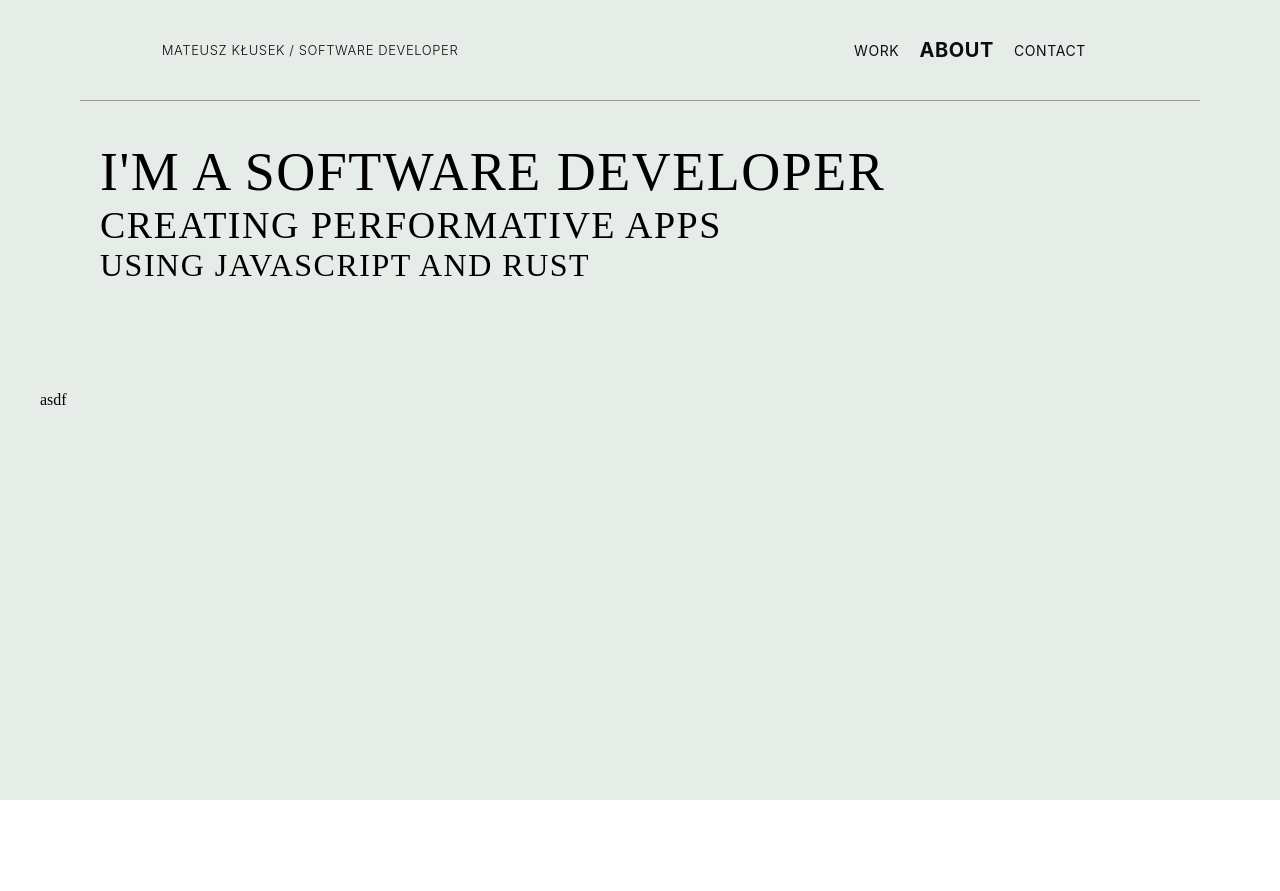
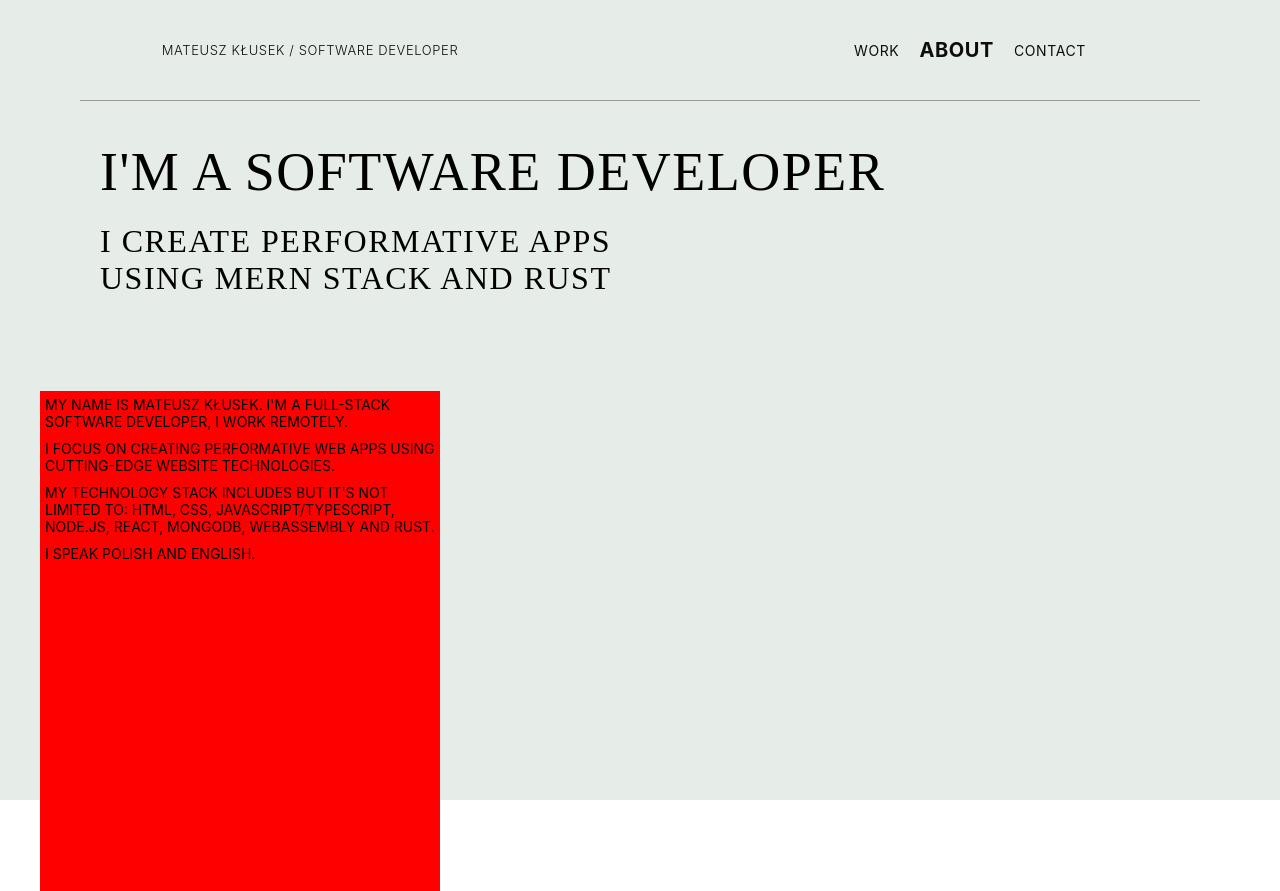
Before and after one commit to MateuszKlusek/PortfolioWebsite, a React (Create React App) app in the folder client/: page /work in a window 1280 px wide. Both pictures are taken after a click on the element "ABOUT". Before the commit the page ends 800 px from the top, so only its background shows below. Built offline with nearby package versions, Linux system fonts and the light colour scheme.

Commit message:
cleaning some stuff

```diff
--- a/client/public/index.html
+++ b/client/public/index.html
@@ -24,7 +24,7 @@
       work correctly both with client-side routing and a non-root public URL.
       Learn how to configure a non-root public URL by running `npm run build`.
     -->
-    <title>React App</title>
+    <title> Mateusz Kłusek - portfolio</title>
     <style>
       html,
       body {
--- a/client/src/components/About/About.jsx
+++ b/client/src/components/About/About.jsx
@@ -3,7 +3,12 @@
 import * as S from "./About.styled"
 
 const About = () => {
-return <S.AboutContainer>asdf</S.AboutContainer>;
+return <S.AboutContainer>
+            <S.Text>My name is Mateusz Kłusek. I'm a full-stack software developer, I work remotely.  </S.Text>
+            <S.Text>I focus on creating performative web apps using cutting-edge website technologies. </S.Text>
+            <S.Text>My technology stack includes but it's not limited to: HTML, CSS, JavaScript/Typescript, Node.js, React, MongoDB, WebAssembly and Rust. </S.Text>
+            <S.Text>I speak polish and english.</S.Text>
+</S.AboutContainer>;
 };
 
 export default About;
--- a/client/src/components/About/About.styled.jsx
+++ b/client/src/components/About/About.styled.jsx
@@ -1,3 +1,17 @@
 import styled from "styled-components"
 
-export const AboutContainer = styled.div``
+export const AboutContainer = styled.div`
+    min-height: 500px;
+    display: flex;
+    flex-direction: column;
+    text-transform: uppercase;
+    font-family: 'Inter', sans-serif;
+    font-weight: 400;
+    font-size: 14px;
+    max-width: 400px;
+    background-color: red;
+`
+
+export const Text = styled.div`
+    padding: 5px
+`
--- a/client/src/components/MainTitle/MainTitle.jsx
+++ b/client/src/components/MainTitle/MainTitle.jsx
@@ -4,14 +4,14 @@ import * as S from "./MainTitle.styled"
 
 const MainTitle = () => {
 return <S.MainTitleContainer>
-    <S.Text fontSize={54}>
+    <S.Text fontSize={54} paddingBottom={20}>
         I'm  a software developer
     </S.Text>
-    <S.Text fontSize={38}>
-        creating performative apps
+    <S.Text fontSize={32} >
+        I create performative apps
     </S.Text>
     <S.Text fontSize={32}>
-        using Javascript and Rust
+        using MERN stack and Rust
     </S.Text>
 
 </S.MainTitleContainer>
--- a/client/src/components/MainTitle/MainTitle.styled.jsx
+++ b/client/src/components/MainTitle/MainTitle.styled.jsx
@@ -10,5 +10,6 @@ margin-top: 40px;
 `
 
 export const Text = styled.div`
-font-size: ${props=>`${props.fontSize}px`};
+   font-size: ${props=>`${props.fontSize}px`};
+   padding-bottom: ${props=>`${props.paddingBottom}px`}
 `
--- a/client/src/components/Project/Project.jsx
+++ b/client/src/components/Project/Project.jsx
@@ -1,25 +1,81 @@
 // react
-import { useLayoutEffect, useState } from "react";
+import { useLayoutEffect, useRef, useState } from "react";
 
 // styles
 import * as S from "./Project.styled"
 
 // hooks
-import { useParams } from "react-router-dom";
+import { useLocation, useNavigate, useParams } from "react-router-dom";
 import { projectsData } from "../../helpers/projectsData";
 
 // helpers
+import gsap from "gsap"
+
+// assets
+import multiplecountdownsmain from "./../../assets/multiplecountdowns/threecountdowns.png"
+import exploregithubmain from "./../../assets/exploregithub/mainoading.png"
+import vscodeclone from "./../../assets/vscodeclone/hellopage.png"
 
 const Project = () => {
-    const [id, setId] = useState("exploreGithub")
+    const [id, setId] = useState("")
     const params = useParams()
+    const location = useLocation()
+    let navigate = useNavigate();
+
     useLayoutEffect(()=>{
-        if (params.id in projectsData){
-            setId(params.id)
+        if (params.id in projectsData) setId(params.id)
+        if (location.pathname === "/work") setId("")
+    },[location])
+
+
+    // refs
+    const MainProjectImgRefs = useRef([])
+    const ProjectInfoRef = useRef()
+
+    // functions
+    const handleAnimation=(nb)=>{
+        const tl = gsap.timeline({onComplete: ()=>{
+        }})
+        var goToPosition = MainProjectImgRefs.current[0]
+        console.log(goToPosition);
+        var nbOfProjects = 3
+        for (var p=0; p<nbOfProjects; p++){
+            if (p!==nb){
+                MainProjectImgRefs.current[p].style.opacity= "0"
+            }
         }
-    },[params.id])
 
-    return <div>{projectsData[id].text}</div>;
+        tl.to(MainProjectImgRefs.current[nb], {
+            x:-340*nb,
+            duration: 0.22,
+        })
+        tl.to(ProjectInfoRef.current, {
+            opacity: 1,
+        })
+    }
+
+    return <>{
+        <S.ProjectEntryContainer>
+            <S.ProjectImagesContainer>
+                <S.MainProjectImg src={multiplecountdownsmain} alt="multiplecountdown" ref={(el)=>MainProjectImgRefs.current[0]=el}  onClick={()=>{
+                    handleAnimation(0)
+                }}/>
+                 <S.MainProjectImg src={vscodeclone} alt="vscodeclone" ref={(el)=>MainProjectImgRefs.current[1]=el}  onClick={()=>{
+                    handleAnimation(1)
+                }}/>
+                <S.MainProjectImg src={exploregithubmain} alt="multiplecountdown"  ref={(el)=>MainProjectImgRefs.current[2]=el}  onClick={()=>{
+                    handleAnimation(2)
+                }}/>
+
+               {id && <S.ProjectInfo ref={ProjectInfoRef}>{projectsData[id].text}</S.ProjectInfo>}
+            </S.ProjectImagesContainer>
+            </S.ProjectEntryContainer>
+        }
+
+
+
+        </>
+        ;
 };
 
 export default Project;
--- a/client/src/components/Project/Project.styled.jsx
+++ b/client/src/components/Project/Project.styled.jsx
@@ -1 +1,57 @@
 import styled from "styled-components"
+
+export const ProjectEntryContainer = styled.div`
+    width: 100%;
+    /* border: 1px solid black; */
+    height:400px;
+    display: flex;
+    justify-content: center;
+    padding-top: 30px;
+`
+
+export const ProjectImagesContainer = styled.div`
+    display: grid;
+    grid-template-columns:1fr 1fr 1fr;
+    column-gap: 40px;
+    justify-items: center;
+`
+
+
+export const MainProjectImg = styled.img`
+    height: 300px;
+    width: 300px;
+    filter: grayscale(100%);
+    cursor: pointer;
+
+    &:hover{
+        filter: grayscale(0%);
+    }
+`
+
+export const ProjectInfo = styled.div`
+    position: absolute;
+    opacity:0
+`
+
+export const SingleProjectImg = styled.img`
+    height: 300px;
+    width: 300px;
+    filter: grayscale(100%);
+    cursor: pointer;
+
+    &:hover{
+        filter: grayscale(0%);
+    }
+padding: 30px 0 0 110px;
+`
+
+export const Text = styled.div`
+`
+
+
+export const SingleProjectContainer = styled.div`
+    width: 100%;
+    /* border: 1px solid black; */
+    height:400px;
+    display: flex;
+`
--- a/client/src/components/Work/Work.jsx
+++ b/client/src/components/Work/Work.jsx
@@ -5,7 +5,7 @@ import {useEffect} from "react"
 import * as S from "./Work.styled"
 
 // hooks
-import {Route, Routes, useLocation,useRouteMatch} from "react-router-dom";
+import {Route, Routes, useLocation,} from "react-router-dom";
 
 // components
 import Project from "./../Project/Project"
@@ -15,15 +15,15 @@ const Work = () => {
 
     return (<S.WorkContainer>
     <S.Tabs>
-        <S.Tab ><S.StyledLink to="exploreGithub">Explore Github</S.StyledLink></S.Tab>
         <S.Tab ><S.StyledLink to="multipleCountdowns">Multiple Countdowns</S.StyledLink></S.Tab>
         <S.Tab ><S.StyledLink to="vscodeClone">VSCode Clone</S.StyledLink></S.Tab>
+        <S.Tab ><S.StyledLink to="exploreGithub">Explore Github</S.StyledLink></S.Tab>
     </S.Tabs>
 
 
     <Routes>
         <Route path=":id" element={<Project />} />
-        <Route path="/" element={<Project emptyProject/>} />
+        <Route path="/" element={<Project/>} />
     </Routes>
     </S.WorkContainer>);
 };
```
